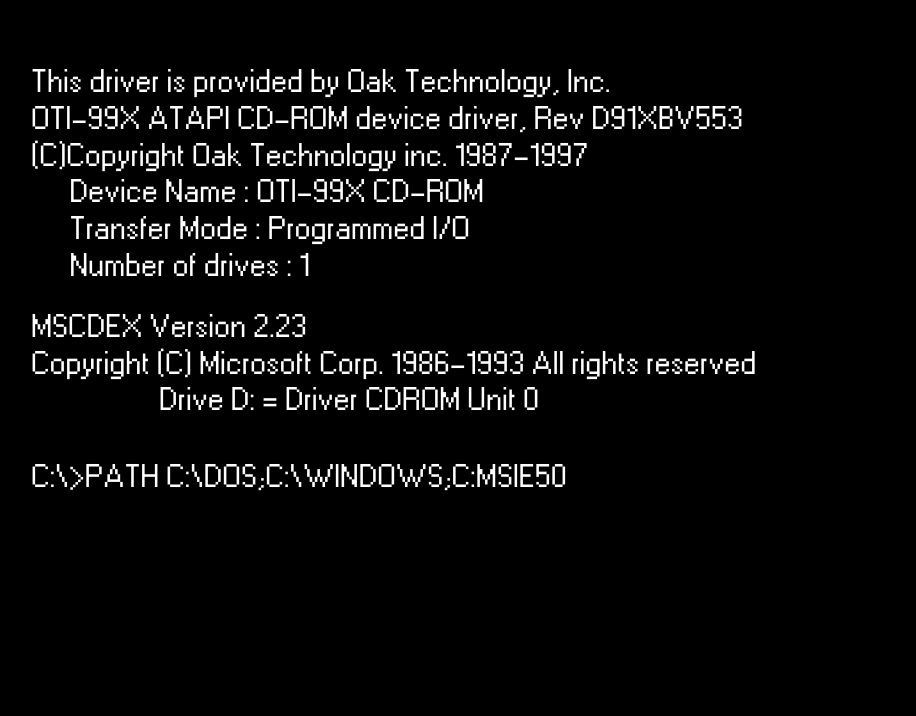
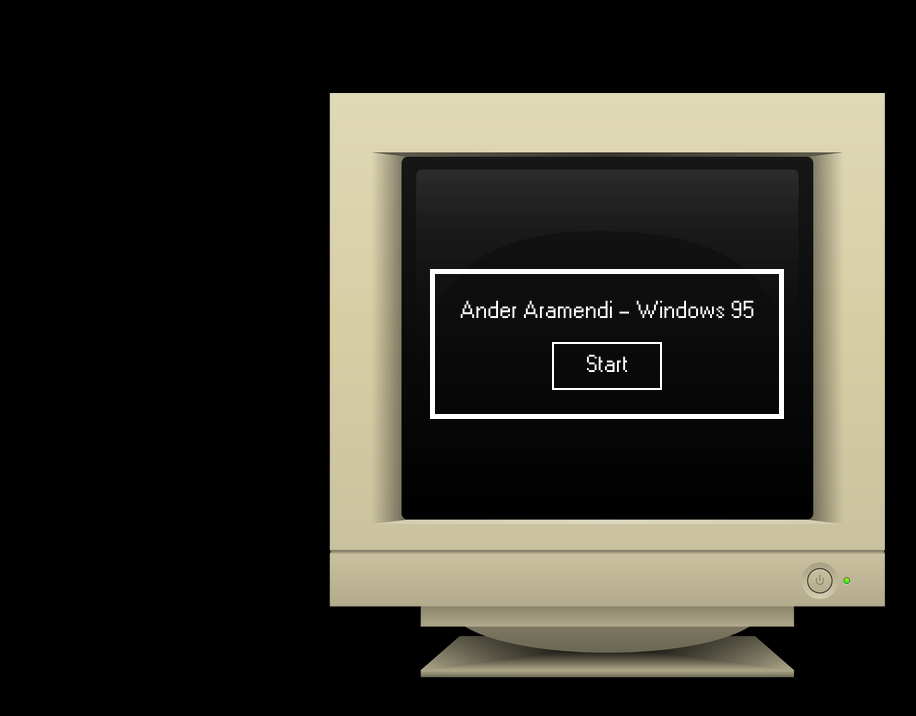
Before and after one commit to Aramendiander/portfolio95, a React (Vite) app: page / in a window 1280 px wide. Shown: the top 716 px of the page, without its empty margins (33-949 px from the left). Built offline with nearby package versions, Linux system fonts and the light colour scheme.

Commit message:
added startup animation

```diff
--- a/src/App.jsx
+++ b/src/App.jsx
@@ -5,13 +5,16 @@
 import biosIcon from './assets/bios-icon.png';
 import w95logo from "./assets/w95logo.png";
 import startupsound from "./assets/startup.mp3";
+import computer from "./assets/computer.png";
 import CountUp from 'react-countup';
 
 function App() {
   const [activeBar, setActiveBar] = useState(false);
-  const [startingUp, setStartingUp] = useState("stepone");
+  const [startingUp, setStartingUp] = useState("stepzero");
+  const [animate, setAnimate] = useState(false);
 
-   useEffect(() => {
+
+  useEffect(() => {
     if (startingUp === 'stepone') {
       const classes = ['first', 'second', 'third', 'fourth', 'fifth', 'sixth', 'seventh', 'eigth'];
       let accumulatedDelay = 0;
@@ -62,10 +65,30 @@
     }
   }, [startingUp]);
 
+  const startup = () => {
+    document.querySelector('#root').style.backgroundColor = 'black';
+    setAnimate(true);
+    setTimeout(() => {
+      setStartingUp('stepone');
+      document.querySelector('#root').style.backgroundColor = '#018181';
+    }, 1000);
+  }
+
 
   return (
     <>
-      {startingUp === 'stepone' ? (
+      {startingUp === 'stepzero' ? (
+        <div id='computer' className={animate ? 'animate' : ''}>
+          {animate ? null : (
+            <>
+              <div className="clicktostart">
+                <p>Ander Aramendi - Windows 95</p>
+                <p onClick={startup}>Start</p>
+              </div>
+            </>
+          )}
+        </div>
+      ) : startingUp === 'stepone' ? (
         <div id="startupscreen">
           <div id="stepone">
             <div className='biostop'>
--- a/src/index.css
+++ b/src/index.css
@@ -958,6 +958,63 @@
   width: 75%;
 }
 
+#computer {
+  position: absolute;
+  display:flex;
+  flex-direction: column;
+  justify-content: center;
+  align-items: center;
+  left: 0;
+  top: 0;
+  width: 100dvw;
+  height: 100dvh;
+  background-color:black;
+  z-index: 999;
+  color: white;
+  font-size: 2rem;
+  background-image: url("/computer.png");
+  background-repeat: no-repeat;
+  background-position: center center;
+}
+
+.clicktostart {
+  display:flex;
+  flex-direction: column;
+  justify-content: center;
+  align-items: center;
+  margin-top: -7rem;
+  font-size: 1.5rem;
+  border: 5px solid white;
+  padding: 1.5rem;
+}
+
+.clicktostart p:last-child {
+  margin-top: 1rem;
+  border: 2px solid white;
+  padding: 0.5rem 2rem;
+}
+
+.animate {
+  animation-name: zoomIn;
+  animation-duration: 1s;
+  animation-fill-mode: forwards;
+  animation-timing-function: cubic-bezier(.68,-0.6,0,1.09)
+
+}
+
+
+@keyframes zoomIn {
+  0% {
+    transform: scale(1);
+  }
+
+  100% {
+    transform: scale(6);
+  }
+
+}
+
+
 #startupscreen {
   position: absolute;
   left: 0;
@@ -1054,7 +1111,6 @@
 
 
 
-
 @media (max-width: 850px) {
 
 
@@ -1130,6 +1186,21 @@
   #desktopicons {
     grid-template-columns: repeat(2, 1fr);
   }
+
+
+
+}
+
+@media(max-width: 650px) {
+  #computer {
+    background-size: 100%;
+  }
+
+  .clicktostart {
+    font-size: 1rem;
+    padding: 1rem;
+  }
+
 }
 
 @media (max-width: 600px) {
```
Also changed, not shown: public/computer.png (added), src/assets/computer.png (added).
